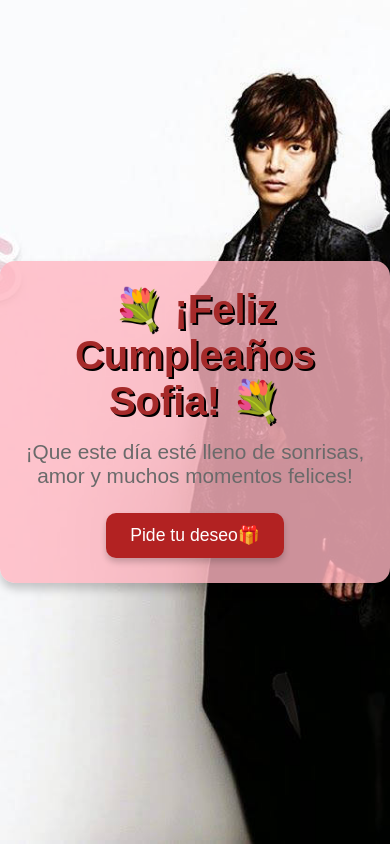
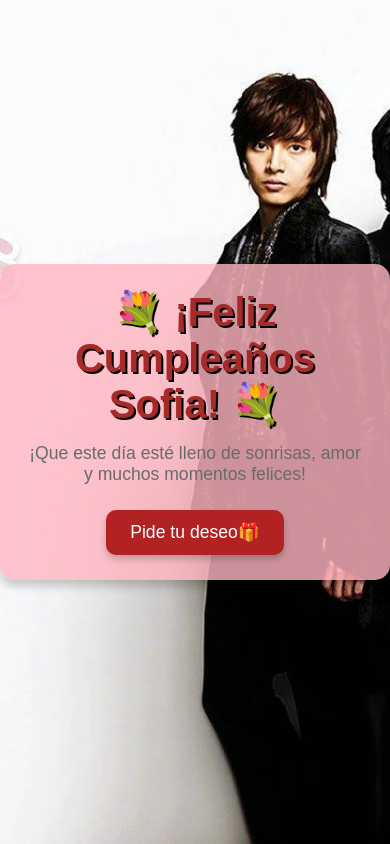
Before and after one commit to chamvi-host/Feliz-cumple-S, a plain HTML site: page index.html in a window 390 px wide. Drawn offline with nearby package versions, Linux system fonts and the light colour scheme.

Commit message:
Update estilos.css

```diff
--- a/estilos.css
+++ b/estilos.css
@@ -102,4 +102,6 @@ button:hover {
         font-size: 2.5em;
     }
     p {
-        font-size:
+        font-size: 1.1em;
+    }
+}
```
